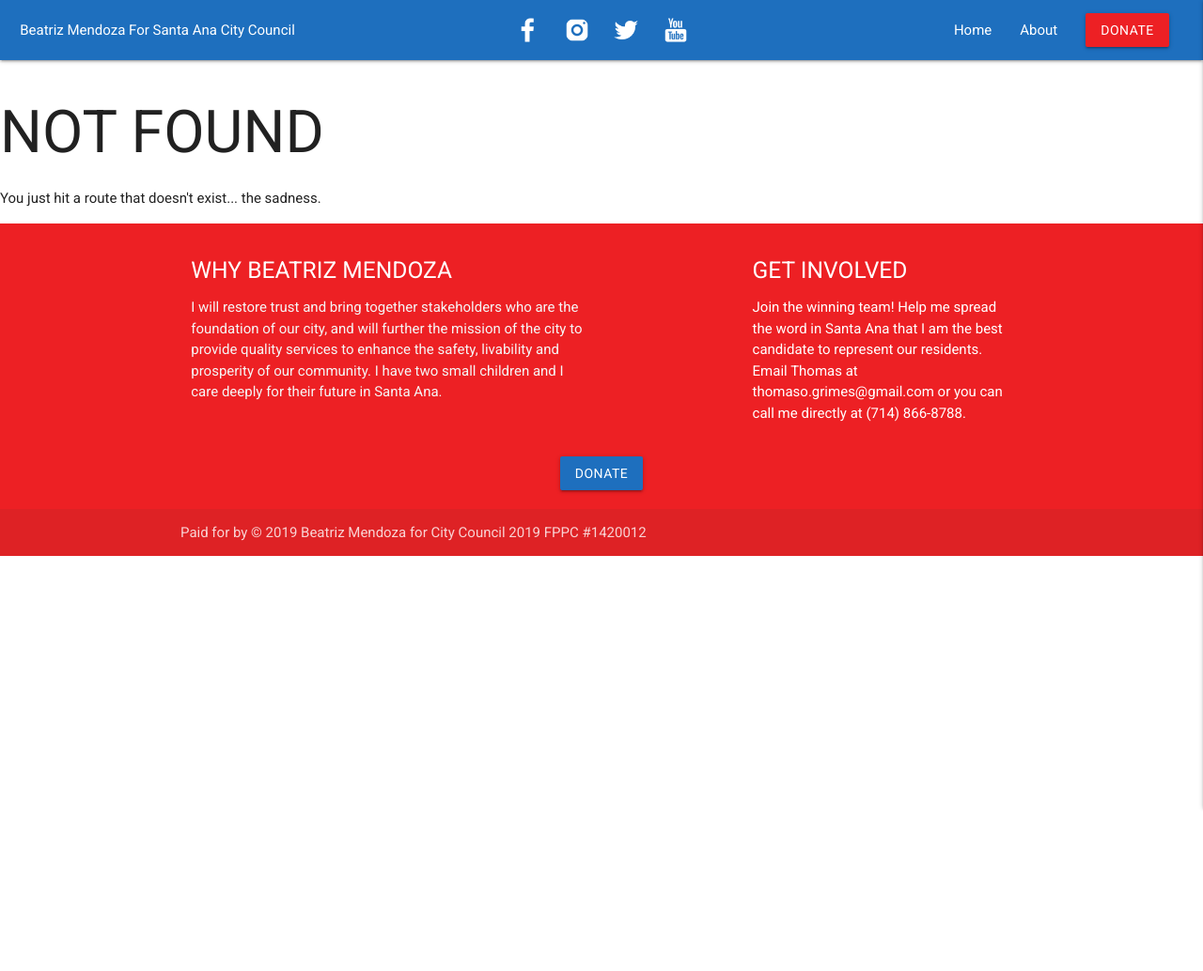
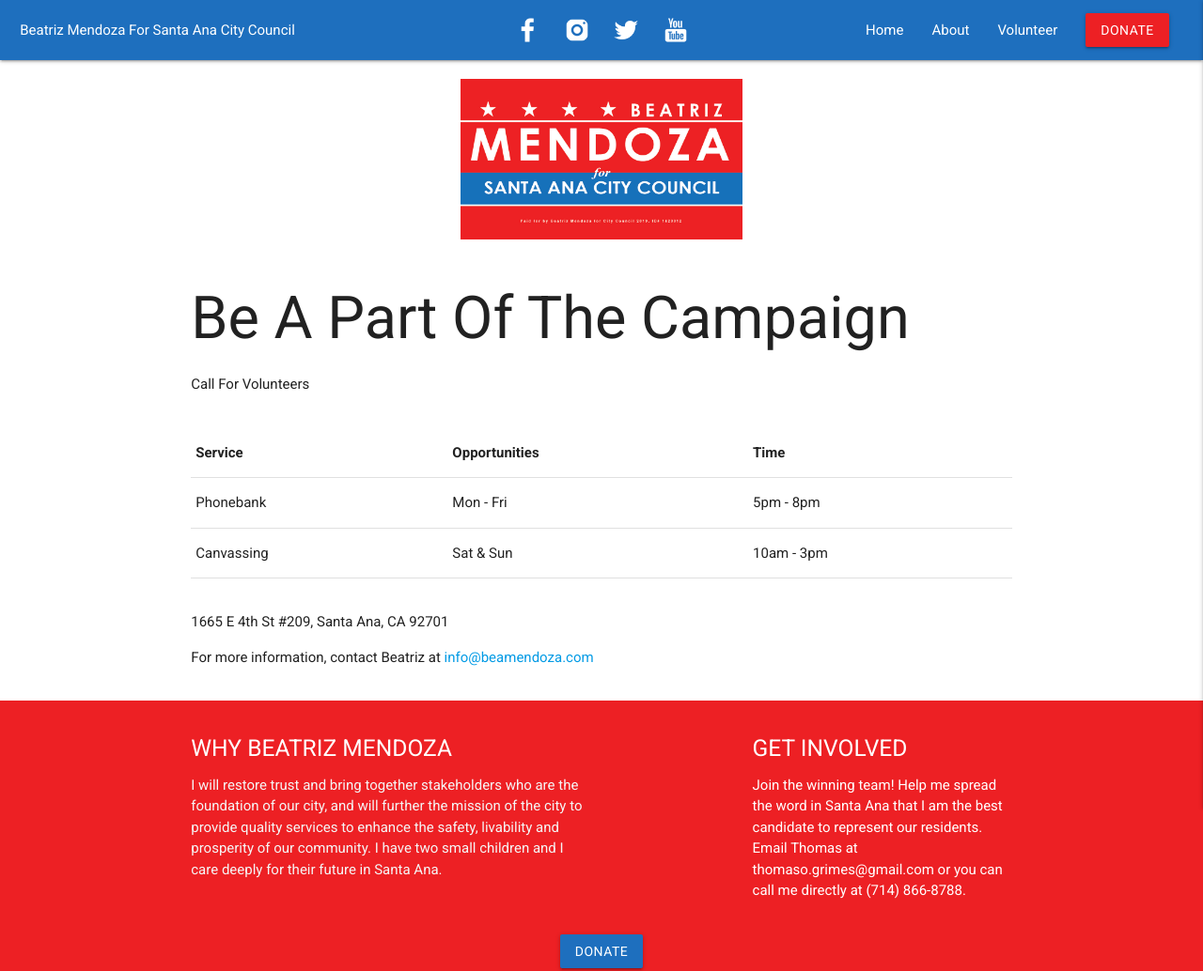
Before and after one commit to kenput3r/bea-gatsby, a Gatsby site: page /volunteer in a window 1280 px wide. Before the commit this address had no page. Shown: the top 1034 px of the page at 94% size. Before the commit the page ends 800 px from the top, so only its background shows below. Built offline with nearby package versions, Linux system fonts and the light colour scheme; Gatsby itself is replaced by a stand-in of ours.

Commit message:
add volunteer page, improve logo quality

```diff
--- a/src/components/aboutSection.js
+++ b/src/components/aboutSection.js
@@ -15,7 +15,7 @@ const AboutSection = () => {
             <AboutImage />
           </div>
           <div className="col s12 l7">
-            <h2 style={{marginTop: "0"}}>About Beatriz Mendoza</h2>
+            <h1 style={{marginTop: "0"}}>About Beatriz Mendoza</h1>
             <p>My name is Beatriz Mendoza.  I grew up in Santa Ana.  I am a daughter of an immigrant mother.  My father passed when I was three years old.  My life has not been easy and my mother who I love dearly did the best she could.</p>
 
             <p>Affordable housing was always an issue for us.  Growing up my mother had to rent out rooms in order to make ends meet.  Needless to say, we moved quite a bit and my mother worked multiple jobs to put food on the table.  As a young girl, I remember walking to and from school with my siblings. My mother could not take us as she had to leave to work on the bus. After, she would come home and cook for us before she went to her second job.  This meant that I was alone a lot and it wasn’t long before I experienced sexual abuse.  I became a single mom at 19 and all the odds were stacked against me but I knew that I needed to not only provide for my son but be a positive example as well.</p>
--- a/src/components/header.js
+++ b/src/components/header.js
@@ -68,6 +68,7 @@ const Header = ({ siteTitle }) => {
               <ul className="right">
                 <li><Link to="/">Home</Link></li>
                 <li><Link to="/about/">About</Link></li>
+                <li><Link to="/volunteer/">Volunteer</Link></li>
                 {/* <li><a href="/events">Events</a></li>
                 <li><a href="/contact">Contact</a></li> */}
                 <li><a href="https://www.paypal.com/cgi-bin/webscr?cmd=_donations&business=beatrizmendozaforcitycouncil%40gmail.com&item_name=Beatriz+Mendoza+for+City+Council+2019&currency_code=USD&source=url" className="btn background-red">Donate</a></li>
--- a/src/components/logo.js
+++ b/src/components/logo.js
@@ -7,9 +7,9 @@ const Logo = () => {
     query {
       theImage: file(relativePath: { eq: "logo.jpg" }) {
         childImageSharp {
-          fixed(width: 300) {
-            ...GatsbyImageSharpFixed
-          }
+            fixed(width: 300, quality: 100) {
+              ...GatsbyImageSharpFixed
+            }
         }
       }
     }
--- /dev/null
+++ b/src/components/volunteerSection.js
@@ -0,0 +1,47 @@
+import React from "react"
+
+const VolunteerSection = () => {
+  return(
+    <div className="container">
+      <div className="row">
+        <div className="col s12">
+          <h1>Be A Part Of The Campaign</h1>
+          <p>Call For Volunteers</p>
+        </div>
+      </div>
+      <div className="row">
+        <div className="col s12">
+          <table>
+            <thead>
+              <tr>
+                <th>Service</th>
+                <th>Opportunities</th>
+                <th>Time</th>
+              </tr>
+            </thead>
+            <tbody>
+              <tr>
+                <td>Phonebank</td>
+                <td>Mon - Fri</td>
+                <td>5pm - 8pm</td>
+              </tr>
+              <tr>
+                <td>Canvassing</td>
+                <td>Sat & Sun</td>
+                <td>10am - 3pm</td>
+              </tr>
+            </tbody>
+          </table>
+        </div>
+      </div>
+      <div className="row">
+        <div className="col s12">
+          <p>1665 E 4th St #209, Santa Ana, CA 92701</p>
+          <p>For more information, contact Beatriz at <a href="mailto:info@beamendoza.com">info@beamendoza.com</a></p>
+        </div>
+      </div>
+    </div>
+  )
+}
+
+export default VolunteerSection
--- /dev/null
+++ b/src/pages/volunteer.js
@@ -0,0 +1,17 @@
+import React from "react"
+import Layout from "../components/layout"
+import SEO from "../components/seo"
+import PageHeader from "../components/pageHeader"
+import VolunteerSection from "../components/volunteerSection"
+
+const VolunteerPage = () => {
+  return(
+    <Layout>
+      <SEO title="Volunteer" />
+      <PageHeader />
+      <VolunteerSection />
+    </Layout>
+  )
+}
+
+export default VolunteerPage
```
